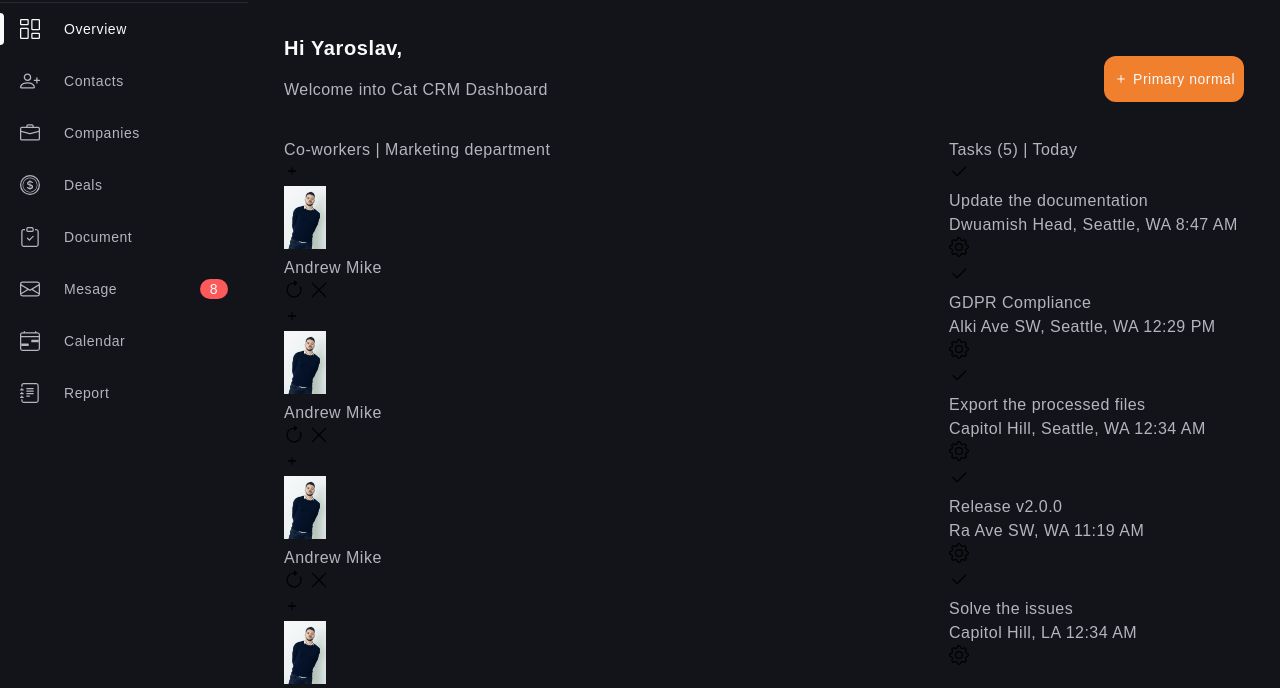
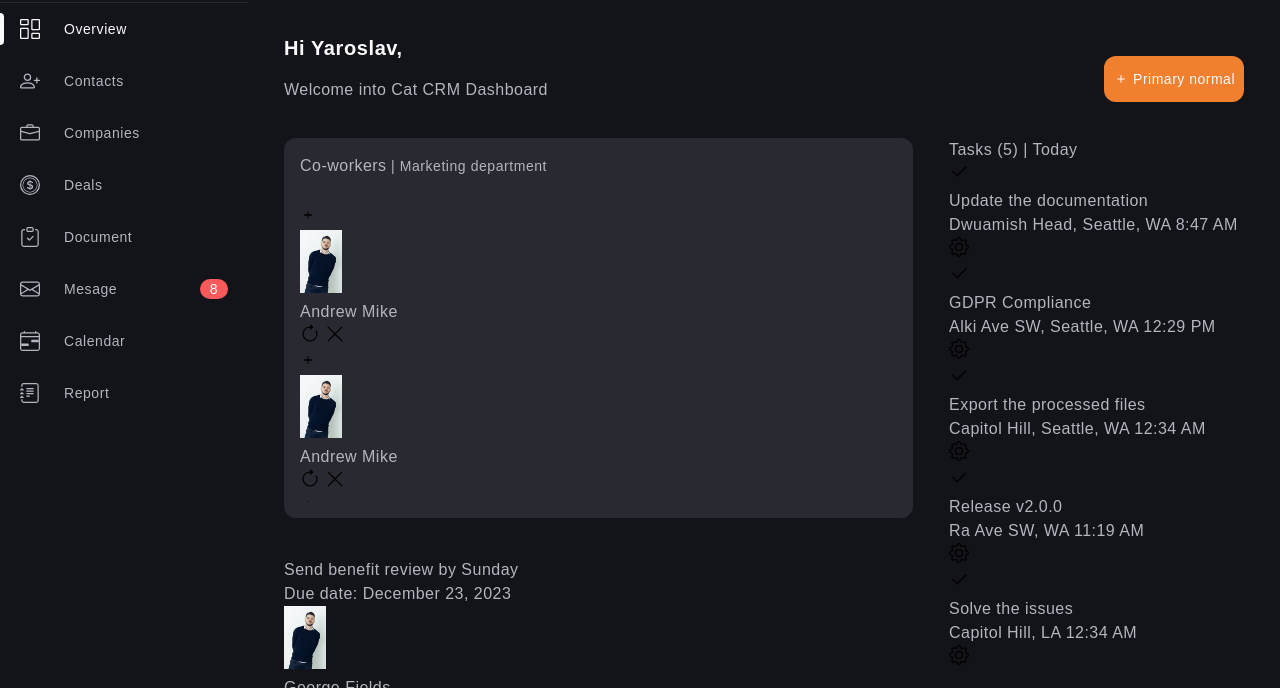
Before and after one commit to OlehKotov/SASS_mini_course, a website built with Vite: page index.html in a window 1280 px wide. Shown: the part 70-758 px from the top of the page. Built offline with nearby package versions, Linux system fonts and the light colour scheme.

Commit message:
co-workers.scss

```diff
--- a/src/scss/components/_co-workers.scss
+++ /dev/null
@@ -1,81 +0,0 @@
-.co-workers {
-    grid-area: co-workers;
-}
-.co-workers-wrapper {
-}
-.co-workers-title {
-}
-.co-workers-container {
-}
-.co-workers-details {
-}
-.co-workers-data {
-}
-.co-workers-icon {
-}
-.plus {
-}
-.minus {
-}
-.co-workers-bio {
-}
-.thumb {
-}
-.co-workers-caption {
-}
-.co-workers-controls {
-}
-.controls-btn {
-}
-.controls-btn-icon {
-}
-.success {
-}
-.error {
-}
-.co-workers-info {
-}
-.co-workers-position {
-}
-.co-workers-accept {
-}
-.co-workers-table {
-}
-.visually-hidden {
-}
-.co-workers-board {
-}
-.board {
-}
-.board-item {
-}
-.board-left {
-}
-.board-caption {
-}
-.board-details {
-}
-.board-coworker {
-}
-.person {
-}
-.person-thumb {
-}
-.person-avatar {
-}
-.person-caption {
-}
-.board-right {
-}
-.board-tag {
-}
-.badge {
-}
-.warning {
-}
-.hide {
-}
-.show-more-btn {
-    display: block;
-    margin: 0 auto;
-}
--- a/src/scss/components/_index.scss
+++ b/src/scss/components/_index.scss
@@ -1,5 +1,5 @@
 @forward "welcome";
-@forward "co-workers";
+@forward "coworkers";
 @forward "tasks";
 @forward "reports";
 
@@ -10,3 +10,4 @@
 @forward "notification";
 @forward "notification-btn";
 @forward "search";
+@forward "coworkers";
--- /dev/null
+++ b/src/scss/components/coworkers/_board.scss
@@ -0,0 +1,36 @@
+@use '../../utils/placeholders';
+@use '../../utils/variables' as var;
+@use '../../utils/functions' as fn;
+@use '../../utils/mixins' as mx;
+
+
+.board {
+}
+.board-item {
+}
+.board-left {
+}
+.board-caption {
+}
+.board-details {
+}
+.board-coworker {
+}
+.person {
+}
+.person-thumb {
+}
+.person-avatar {
+}
+.person-caption {
+}
+.board-right {
+}
+.board-tag {
+}
+.badge {
+}
+.warning {
+}
+.hide {
+}
--- /dev/null
+++ b/src/scss/components/coworkers/_co-workers.scss
@@ -0,0 +1,73 @@
+@use '../../utils/placeholders';
+@use '../../utils/variables' as var;
+@use '../../utils/functions' as fn;
+@use '../../utils/mixins' as mx;
+
+.co-workers {
+    grid-area: co-workers;
+
+    @include mx.mq('xl') {
+        padding: 20px;
+        background-color: fn.get-color("dark-tertiary");
+        border-radius: 12px;
+    }
+}
+.co-workers-wrapper {
+    max-height: 388px;
+    padding: 16px;
+    margin-bottom: 40px;
+
+    border-radius: 12px;
+    background-color: fn.get-color("dark-tertiary");
+
+    @include mx.mq('xl') {
+        max-height: 400px;
+        padding: 24px;
+        margin-bottom: 32px;
+        background-color: fn.get-color("dark-secondary");
+    }
+}
+.co-workers-title {
+    @extend %details;
+
+    margin-bottom: 28px;
+
+    @include mx.mq('xl') {
+        margin-bottom: 36px;
+    }
+
+    span {
+        @extend %accent-text;
+    }
+}
+.co-workers-container {
+    @include mx.scroll-bar;
+
+        max-height: 296px;
+
+        overflow-y: auto;
+
+        @include mx.mq('lg') {
+           margin-right: 14px;
+        }
+}
+.co-workers-board {
+    margin-bottom: 20px;
+}
+
+.co-workers-btn {
+    display: block;
+    margin: 0 auto;
+}
+
+
+
+
+
+.visually-hidden {
+}
+
+.show-more-btn {
+    display: block;
+    margin: 0 auto;
+}
--- /dev/null
+++ b/src/scss/components/coworkers/_details.scss
@@ -0,0 +1,37 @@
+@use '../../utils/placeholders';
+@use '../../utils/variables' as var;
+@use '../../utils/functions' as fn;
+@use '../../utils/mixins' as mx;
+
+.co-workers-details {
+}
+.co-workers-data {
+}
+.co-workers-icon {
+}
+.plus {
+}
+.minus {
+}
+.co-workers-bio {
+}
+.thumb {
+}
+.co-workers-caption {
+}
+.co-workers-controls {
+}
+.controls-btn {
+}
+.controls-btn-icon {
+}
+.success {
+}
+.error {
+}
+.co-workers-info {
+}
+.co-workers-position {
+}
+.co-workers-accept {
+}
--- /dev/null
+++ b/src/scss/components/coworkers/_index.scss
@@ -0,0 +1,4 @@
+@forward "co-workers";
+@forward "details";
+@forward "table";
+@forward "board";
--- /dev/null
+++ b/src/scss/components/coworkers/_table.scss
@@ -0,0 +1,7 @@
+@use '../../utils/placeholders';
+@use '../../utils/variables' as var;
+@use '../../utils/functions' as fn;
+@use '../../utils/mixins' as mx;
+
+.co-workers-table {
+}
--- a/src/scss/utils/_mixins.scss
+++ b/src/scss/utils/_mixins.scss
@@ -52,7 +52,7 @@
     border-radius: 104px;
 
     &:hover {
-      background-color: rgba(#fff, 0, 3);
+      background-color: rgba(#fff, 0.3);
     }
   }
 
```
Also changed, not shown: src/scss/components/_welcome.scss (line endings or trailing spaces).
